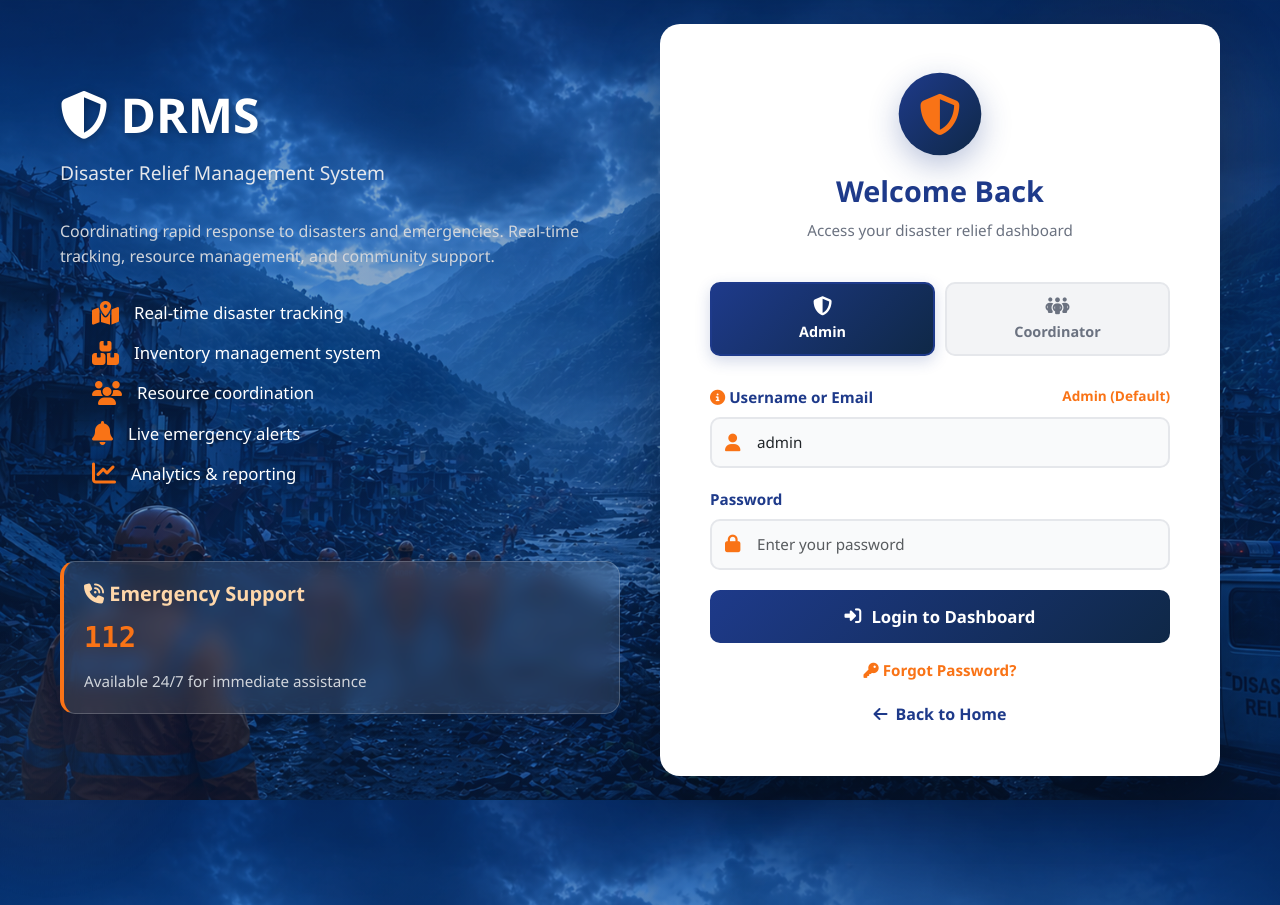
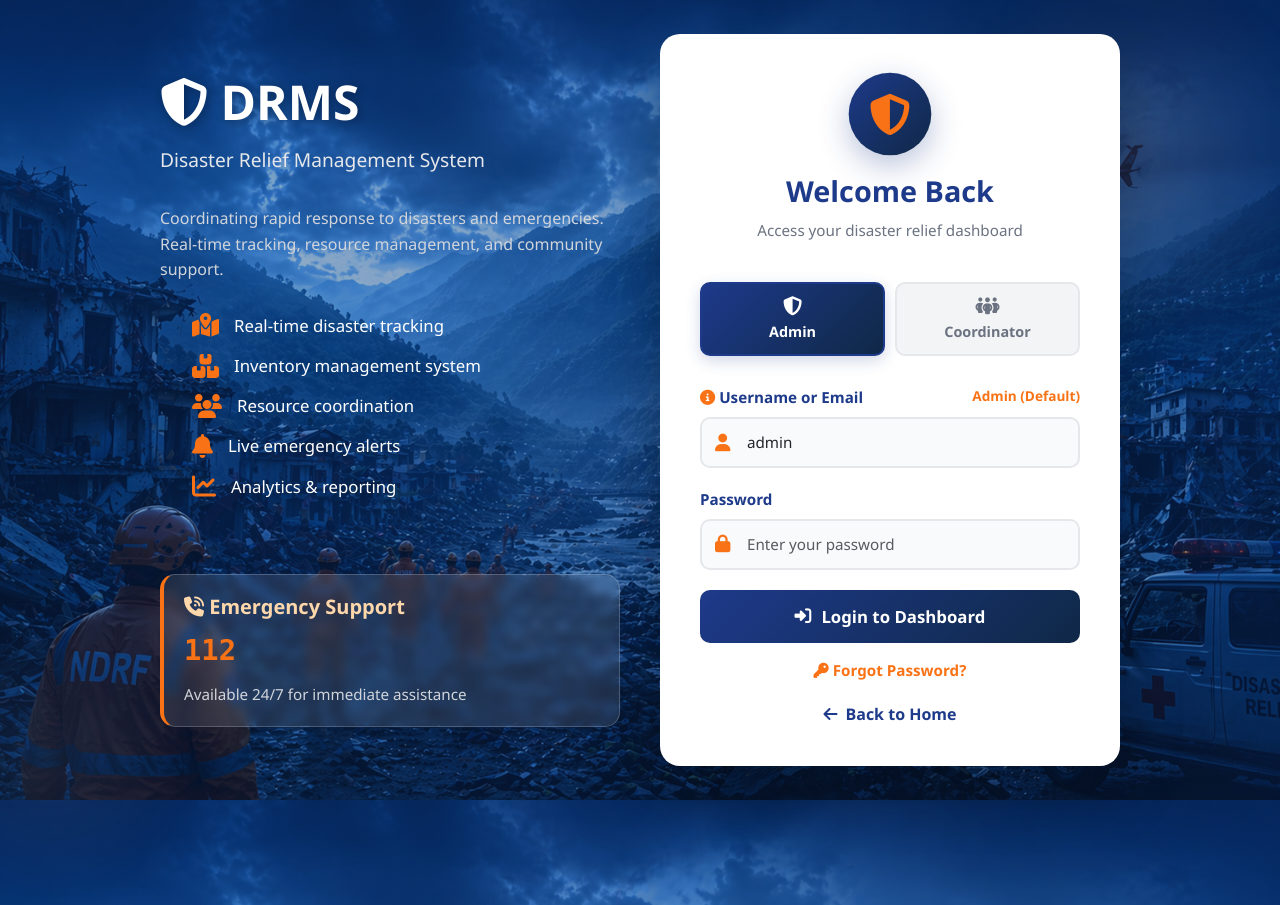
Before and after one commit to Navin248/DMS, a PHP site: page /login.php in a window 1280 px wide; the page is wider, and only the part inside the window is pictured. Run offline with PHP 8.4, Linux system fonts and the light colour scheme.

Commit message:
style: reduce login page container size

```diff
--- a/login.php
+++ b/login.php
@@ -136,7 +136,7 @@ if ($_SERVER['REQUEST_METHOD'] == 'POST') {
             display: grid;
             grid-template-columns: 1fr 1fr;
             gap: 40px;
-            max-width: 1200px;
+            max-width: 1000px; /* Reduced from 1200px */
             width: 100%;
             padding: 20px;
             position: relative;
@@ -199,7 +199,7 @@ if ($_SERVER['REQUEST_METHOD'] == 'POST') {
 
         .helpline-box {
             background: rgba(255, 255, 255, 0.1);
-            backdrop-filter: blur(10px);
+            backdrop-filter: blur(5px);
             border: 1px solid rgba(255, 255, 255, 0.2);
             border-radius: 15px;
             padding: 20px;
@@ -231,7 +231,7 @@ if ($_SERVER['REQUEST_METHOD'] == 'POST') {
         .login-container {
             background: white;
             border-radius: 20px;
-            padding: 50px;
+            padding: 40px; /* Reduced padding from 50px */
             box-shadow: 0 25px 60px rgba(0, 0, 0, 0.3);
             animation: slideInRight 0.8s ease;
         }
@@ -601,7 +601,8 @@ if ($_SERVER['REQUEST_METHOD'] == 'POST') {
 
             <?php if (isset($_GET['reset']) && $_GET['reset'] == 'success'): ?>
                 <div class="alert alert-success alert-dismissible fade show" role="alert">
-                    <i class="fas fa-check-circle"></i> <strong>Password Reset!</strong> Your password has been changed successfully. Please login with your new password.
+                    <i class="fas fa-check-circle"></i> <strong>Password Reset!</strong> Your password has been changed
+                    successfully. Please login with your new password.
                     <button type="button" class="btn-close" data-bs-dismiss="alert"></button>
                 </div>
             <?php endif; ?>
@@ -648,7 +649,8 @@ if ($_SERVER['REQUEST_METHOD'] == 'POST') {
             </form>
 
             <div style="text-align: center; margin-top: 15px;">
-                <a href="forgot_password.php" style="color: #F97316; text-decoration: none; font-weight: 600; font-size: 0.95rem; transition: color 0.3s ease;">
+                <a href="forgot_password.php"
+                    style="color: #F97316; text-decoration: none; font-weight: 600; font-size: 0.95rem; transition: color 0.3s ease;">
                     <i class="fas fa-key"></i> Forgot Password?
                 </a>
             </div>
```
